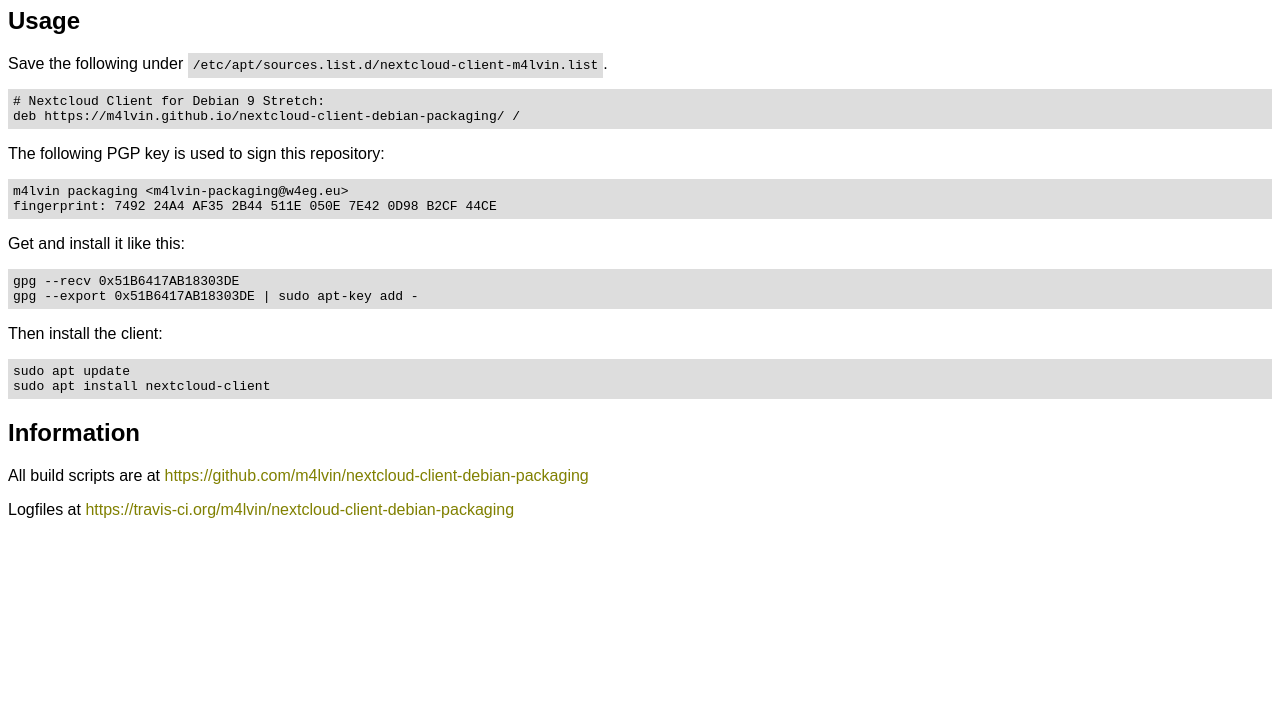
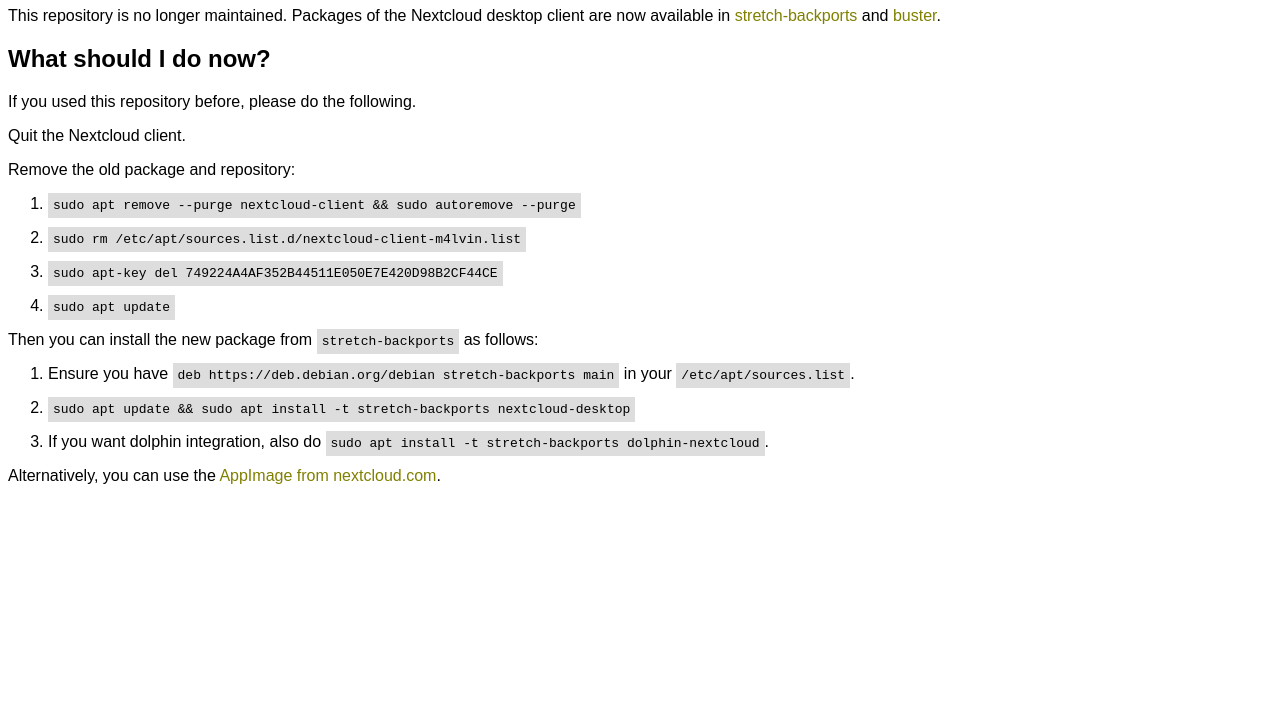
Before and after one commit to m4lvin/nextcloud-client-debian-packaging, a plain HTML site: page upload/index.html in a window 1280 px wide. Shown: the part 73-800 px from the top of the page. Drawn offline with Linux system fonts and the light colour scheme.

Commit message:
deprecate this repository, refer to packages in stretch-backports

```diff
--- a/upload/index.html
+++ b/upload/index.html
@@ -11,30 +11,24 @@
 </style>
 </head>
 <body>
-<h1>Nextcloud Client Packages for Debian 9 Stretch</h1>
-<h2>Usage</h2>
-<p>Save the following under <code>/etc/apt/sources.list.d/nextcloud-client-m4lvin.list</code>.</p>
-<pre>
-# Nextcloud Client for Debian 9 Stretch:
-deb https://m4lvin.github.io/nextcloud-client-debian-packaging/ /
-</pre>
-<p>The following PGP key is used to sign this repository:</p>
-<pre>
-m4lvin packaging &lt;m4lvin-packaging@w4eg.eu&gt;
-fingerprint: 7492 24A4 AF35 2B44 511E 050E 7E42 0D98 B2CF 44CE
-</pre>
-<p>Get and install it like this:</p>
-<pre>
-gpg --recv 0x51B6417AB18303DE
-gpg --export 0x51B6417AB18303DE | sudo apt-key add -
-</pre>
-<p>Then install the client:</p>
-<pre>
-sudo apt update
-sudo apt install nextcloud-client
-</pre>
-<h2>Information</h2>
-<p>All build scripts are at <a href="https://github.com/m4lvin/nextcloud-client-debian-packaging">https://github.com/m4lvin/nextcloud-client-debian-packaging</a></p>
-<p>Logfiles at <a href="https://travis-ci.org/m4lvin/nextcloud-client-debian-packaging">https://travis-ci.org/m4lvin/nextcloud-client-debian-packaging</a></p>
+<h1 id="deprecated">DEPRECATED</h1>
+<p>This repository is no longer maintained. Packages of the Nextcloud desktop client are now available in <a href="https://packages.debian.org/stretch-backports/nextcloud-desktop">stretch-backports</a> and <a href="https://packages.debian.org/buster/nextcloud-desktop">buster</a>.</p>
+<h2 id="what-should-i-do-now">What should I do now?</h2>
+<p>If you used this repository before, please do the following.</p>
+<p>Quit the Nextcloud client.</p>
+<p>Remove the old package and repository:</p>
+<ol type="1">
+<li><p><code>sudo apt remove --purge nextcloud-client &amp;&amp; sudo autoremove --purge</code></p></li>
+<li><p><code>sudo rm /etc/apt/sources.list.d/nextcloud-client-m4lvin.list</code></p></li>
+<li><p><code>sudo apt-key del 749224A4AF352B44511E050E7E420D98B2CF44CE</code></p></li>
+<li><p><code>sudo apt update</code></p></li>
+</ol>
+<p>Then you can install the new package from <code>stretch-backports</code> as follows:</p>
+<ol type="1">
+<li><p>Ensure you have <code>deb https://deb.debian.org/debian stretch-backports main</code> in your <code>/etc/apt/sources.list</code>.</p></li>
+<li><p><code>sudo apt update &amp;&amp; sudo apt install -t stretch-backports nextcloud-desktop</code></p></li>
+<li><p>If you want dolphin integration, also do <code>sudo apt install -t stretch-backports dolphin-nextcloud</code>.</p></li>
+</ol>
+<p>Alternatively, you can use the <a href="https://nextcloud.com/install/#install-clients">AppImage from nextcloud.com</a>.</p>
 </body>
 </html>
```
Also changed, not shown: 4 other files.
